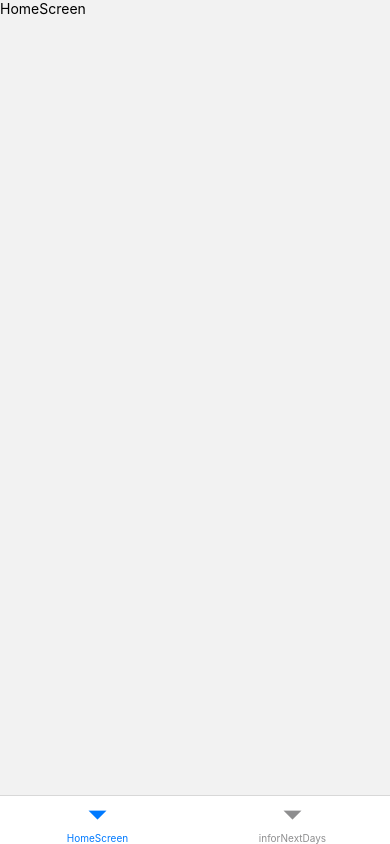
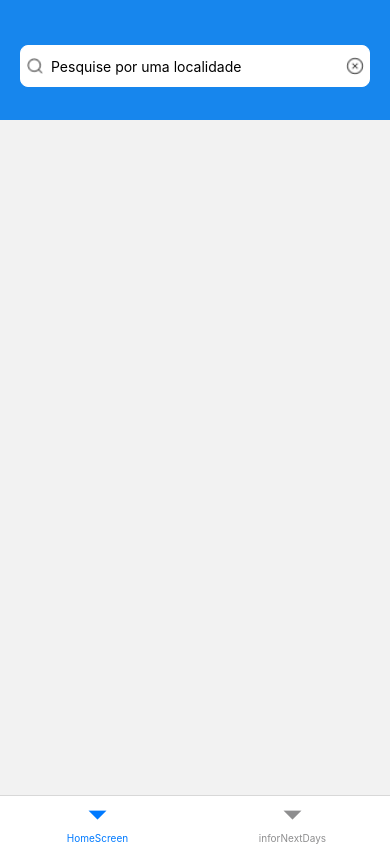
Before and after one commit to henriquepablo/react-native-projeto-clima, a React Native app: screen /HomeScreen in a window 390 px wide. Built offline with nearby package versions, Linux system fonts and the light colour scheme.

Commit message:
feat: creating header and adding useState in the input

```diff
--- a/src/components/Home.js
+++ b/src/components/Home.js
@@ -1,10 +1,34 @@
 import React from 'react';
-import { View, Text } from 'react-native';
+import { View, Text, TextInput, Image } from 'react-native';
+import styles from '../styles/style';
+import { useState } from 'react';
 
 const HomeScreen = () => {
+
+  const [style, setStyle] = useState(styles.input);
+
+  const custmOnFocus = () => {
+    setStyle(styles.inputOnFocus)
+  }
+
+  const custmOnBlur = () => {
+    setStyle(styles.input);
+  }
+
   return (
     <View>
-      <Text>HomeScreen</Text>
+        <View style={styles.header}>
+          <TextInput placeholder='Pesquise por uma localidade' style={style}  onFocus={custmOnFocus} onBlur={custmOnBlur}/>
+          <Image source={require('../imgs/search.png')} style={styles.iconSearch}/>
+          <Image source={require('../imgs/circle-x.png')} style={styles.iconCircleX} />
+        </View>
+
+
+
+
+
+
+
     </View>
   );
 };
--- a/src/styles/style.js
+++ b/src/styles/style.js
@@ -0,0 +1,41 @@
+import { StyleSheet } from "react-native";
+
+const styles = StyleSheet.create({
+    header: {
+        backgroundColor: '#1786ED',
+        height: 120,
+        justifyContent: 'center',
+        alignItems: 'center'
+    },
+    input: {
+        width: 350,
+        height: 42,
+        borderRadius: 8,
+        borderWidth: 1,
+        backgroundColor: '#fff',
+        borderColor: '#fff',
+        paddingLeft: 30
+    },
+    inputOnFocus: {
+        backgroundColor: '#D2F1FF',
+        width: 350,
+        height: 42,
+        borderRadius: 8,
+        borderWidth: 1,
+        borderColor: '#fff',
+        paddingLeft: 30
+    },
+    iconSearch: {
+        padding: 9,
+        marginLeft: -320,
+        marginTop: -30
+    },
+    iconCircleX: {
+        padding: 9,
+        marginRight: -320,
+        marginTop: -18
+    }
+
+});
+
+export default styles;
```
Also changed, not shown: src/imgs/circle-x.png (added), src/imgs/search.png (added).
